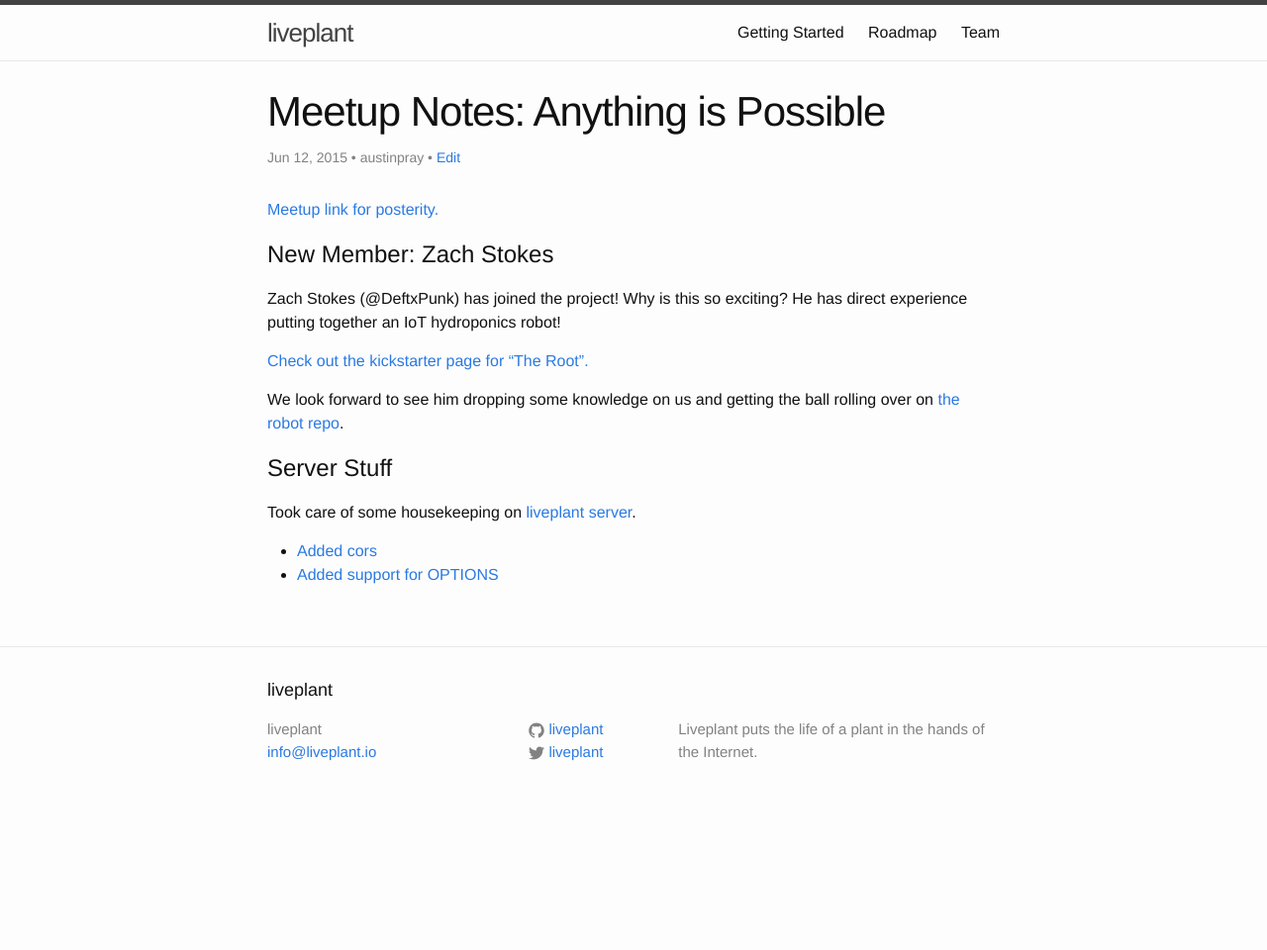
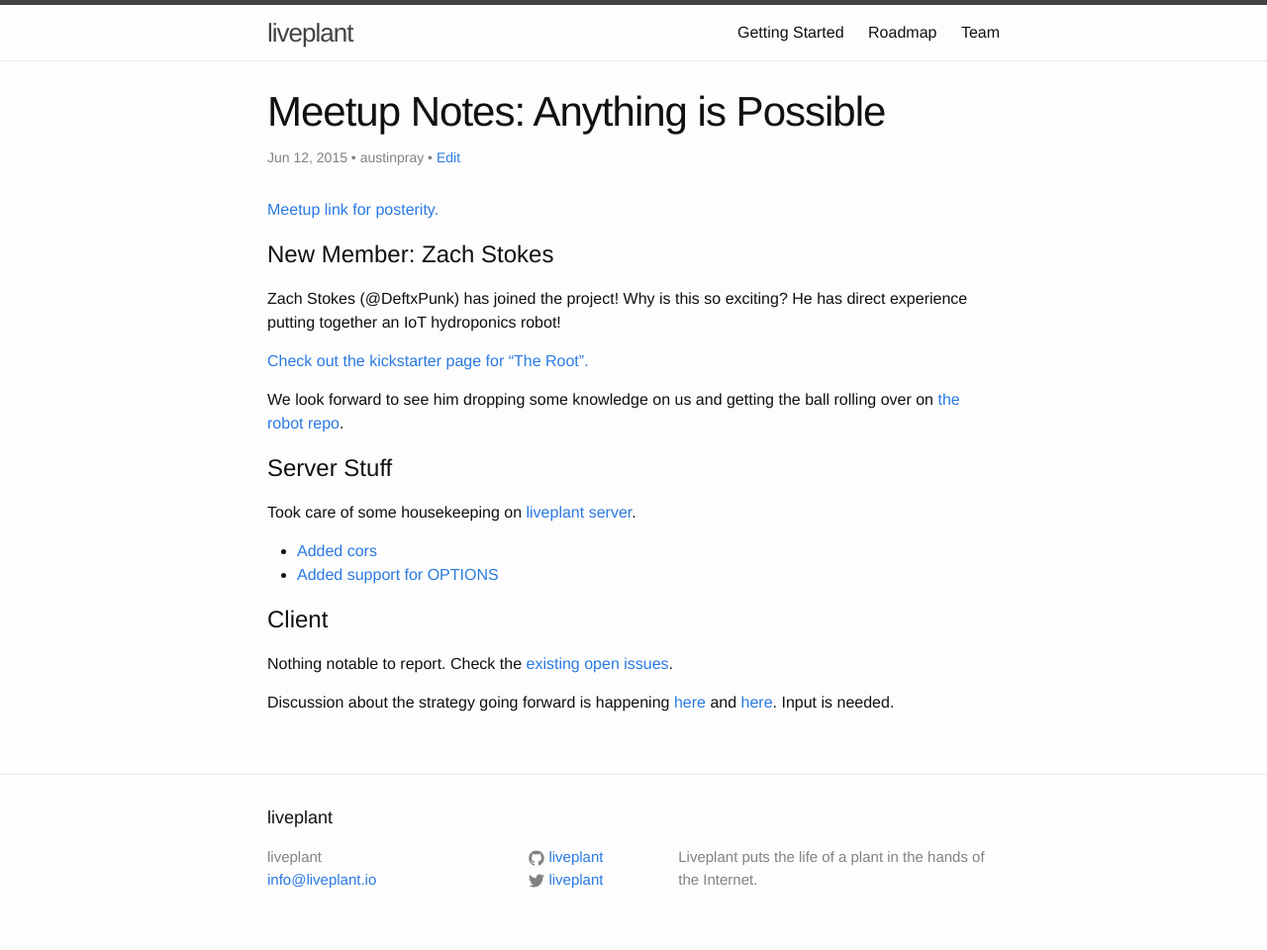
Before and after one commit to liveplant/about.liveplant.io, a Jekyll site: the page built from _posts/2015-06-12-anything-is-possible.markdown, in a window 1280 px wide. Shown: the whole page at 99% size. Built offline with Jekyll 4.4.1, drawn with Linux system fonts in a browser that asks for light colours; comment, search, counter and statistics services are not loaded; before the commit the page ends 900 px from its top, so only the background shows below that.

Commit message:
add notes about front-end news

```diff
--- a/_posts/2015-06-12-anything-is-possible.markdown
+++ b/_posts/2015-06-12-anything-is-possible.markdown
@@ -24,3 +24,11 @@ Took care of some housekeeping on [liveplant server](https://github.com/liveplan
 
 - [Added cors](https://github.com/liveplant/liveplant-server/issues/14)
 - [Added support for OPTIONS](https://github.com/liveplant/liveplant-server/issues/14)
+
+# Client
+
+Nothing notable to report. Check the [existing open issues](https://github.com/liveplant/liveplant.io/issues).
+
+Discussion about the strategy going forward is happening
+[here](https://github.com/liveplant/liveplant.io/issues/10) and
+[here](https://github.com/liveplant/liveplant.io/issues/1). Input is needed.
```
